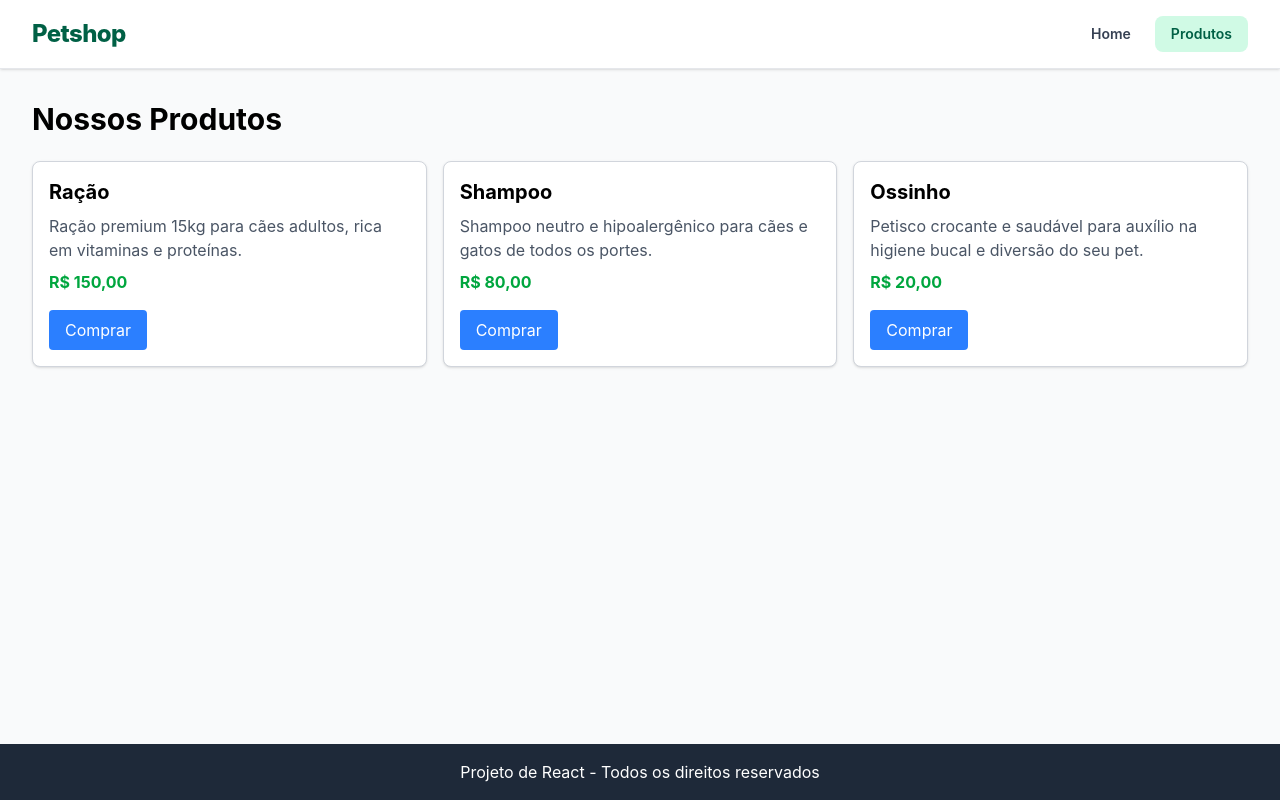
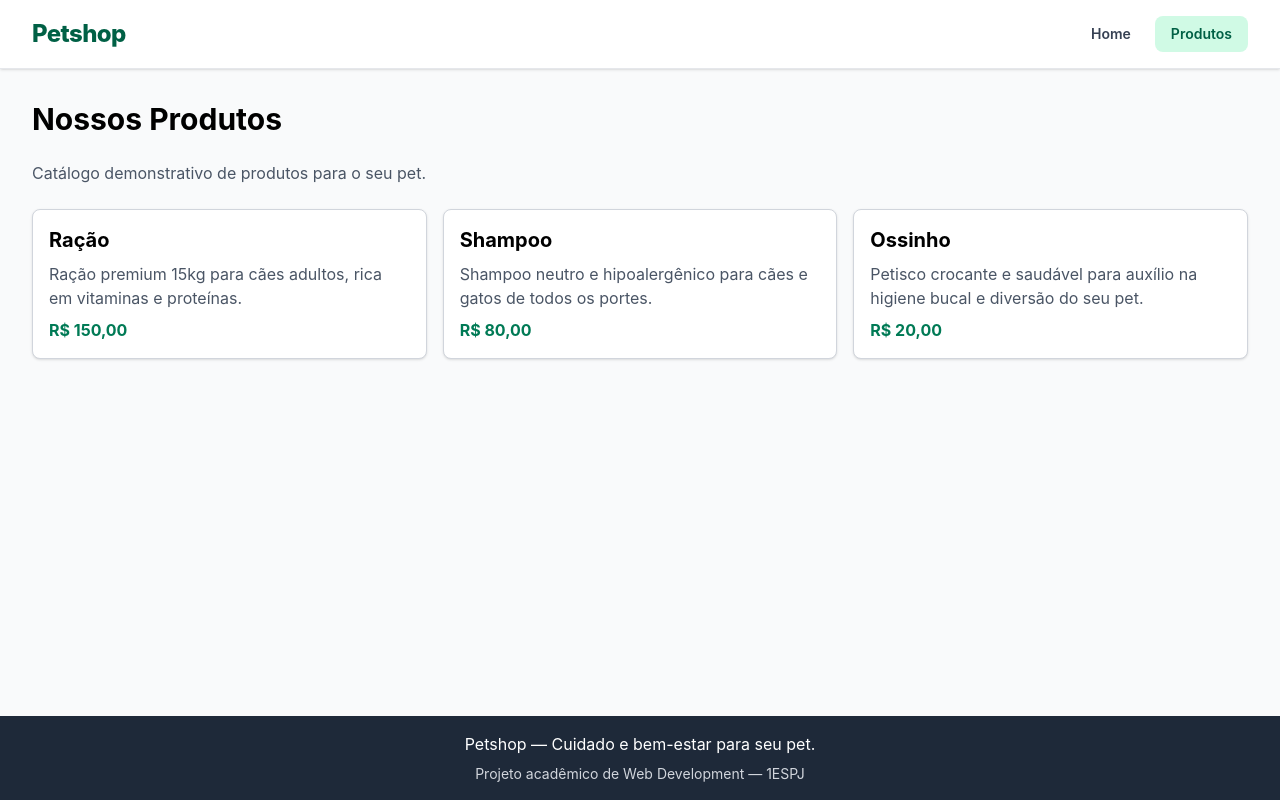
Before and after one commit to LOJADEBRINQUEDO/PETSHOP, a React (Vite) app: page /produtos in a window 1280 px wide. Built offline with nearby package versions, Linux system fonts and the light colour scheme.

Commit message:
fix: finalizar catalogo e corrigir identidade e navegacao

```diff
--- a/index.html
+++ b/index.html
@@ -1,10 +1,10 @@
 <!doctype html>
-<html lang="en">
+<html lang="pt-BR">
   <head>
     <meta charset="UTF-8" />
-    <link rel="icon" type="image/svg+xml" href="/favicon.svg" />
     <meta name="viewport" content="width=device-width, initial-scale=1.0" />
-    <title>projetopetshop</title>
+    <meta name="description" content="Conheça os produtos para o cuidado e bem-estar do seu pet." />
+    <title>Petshop | Cuidado para seu pet</title>
   </head>
   <body>
     <div id="root"></div>
--- a/src/App.jsx
+++ b/src/App.jsx
@@ -1,5 +1,5 @@
 
-import { BrowserRouter, Routes, Route } from "react-router";
+import { BrowserRouter, Routes, Route, Link } from "react-router";
 
 import Navbar from "./components/Navbar";
 import Footer from "./components/Footer";
@@ -17,6 +17,17 @@ function App() {
           <Routes>
             <Route path="/" element={<Home />} />
             <Route path="/produtos" element={<Produtos />} />
+            <Route
+              path="*"
+              element={
+                <section className="p-8 text-center">
+                  <h1 className="mb-4 text-3xl font-bold">Página não encontrada</h1>
+                  <Link to="/" className="text-emerald-800 underline">
+                    Voltar para a página inicial
+                  </Link>
+                </section>
+              }
+            />
           </Routes>
         </main>
 
--- a/src/components/Card.jsx
+++ b/src/components/Card.jsx
@@ -1,12 +1,9 @@
 export default function Card({ nome, preco, descricao }) {
     return (
-        <div className="border border-gray-300 rounded-lg p-4 shadow-sm bg-white">
-            <h3 className="text-xl font-bold mb-2">{nome}</h3>
+        <article className="border border-gray-300 rounded-lg p-4 shadow-sm bg-white">
+            <h2 className="text-xl font-bold mb-2">{nome}</h2>
             <p className="text-gray-600 mb-2">{descricao}</p>
-            <span className="text-green-600 font-bold block mb-4">{preco}</span>
-            <button className="bg-blue-500 text-white px-4 py-2 rounded">
-                Comprar
-            </button>
-        </div>
+            <span className="text-emerald-700 font-bold block">{preco}</span>
+        </article>
     );
 }
--- a/src/components/Footer.jsx
+++ b/src/components/Footer.jsx
@@ -1,7 +1,8 @@
 export default function Footer() {
     return (
         <footer className="bg-gray-800 text-white text-center p-4 mt-8">
-            <p>Projeto de React - Todos os direitos reservados</p>
+            <p>Petshop — Cuidado e bem-estar para seu pet.</p>
+            <p className="mt-2 text-sm text-gray-300">Projeto acadêmico de Web Development — 1ESPJ</p>
         </footer>
     );
 }
--- a/src/index.css
+++ b/src/index.css
@@ -1 +1,6 @@
 @import "tailwindcss";
+
+:focus-visible {
+  outline: 2px solid #047857;
+  outline-offset: 4px;
+}
--- a/src/pages/Home.jsx
+++ b/src/pages/Home.jsx
@@ -3,9 +3,9 @@ import { Link } from 'react-router';
 export default function Home() {
     return (
         <div className="p-8 text-center">
-            <h1 className="text-3xl font-bold mb-4">Página Inicial</h1>
-            <p className="mb-6">Seja bem-vindo ao nosso projeto!</p>
-            <Link to="/produtos" className="bg-blue-600 text-white px-4 py-2 rounded">
+            <h1 className="text-3xl font-bold mb-4">Cuidado e carinho para o seu pet</h1>
+            <p className="mb-6">Conheça nossa seleção de alimentação, higiene e petiscos para o bem-estar de cães e gatos.</p>
+            <Link to="/produtos" className="inline-block bg-emerald-700 text-white px-4 py-2 rounded hover:bg-emerald-800">
                 Ver Produtos
             </Link>
         </div>
--- a/src/pages/Produtos.jsx
+++ b/src/pages/Produtos.jsx
@@ -4,6 +4,7 @@ export default function Produtos() {
     return (
         <div className="p-8">
             <h1 className="text-3xl font-bold mb-6">Nossos Produtos</h1>
+            <p className="mb-6 text-gray-600">Catálogo demonstrativo de produtos para o seu pet.</p>
 
             <div className="grid grid-cols-1 md:grid-cols-3 gap-4">
                 <Card
```
